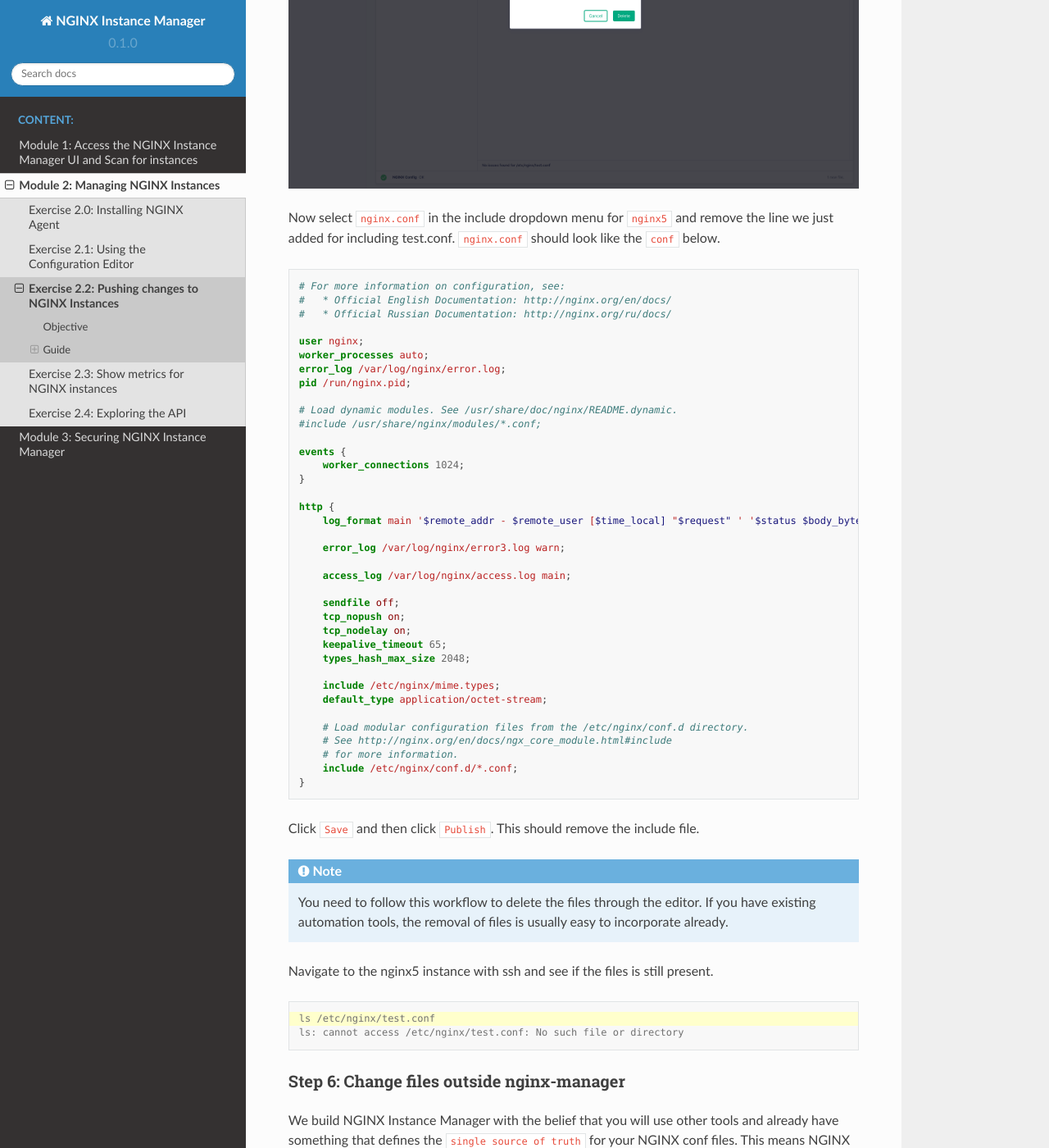
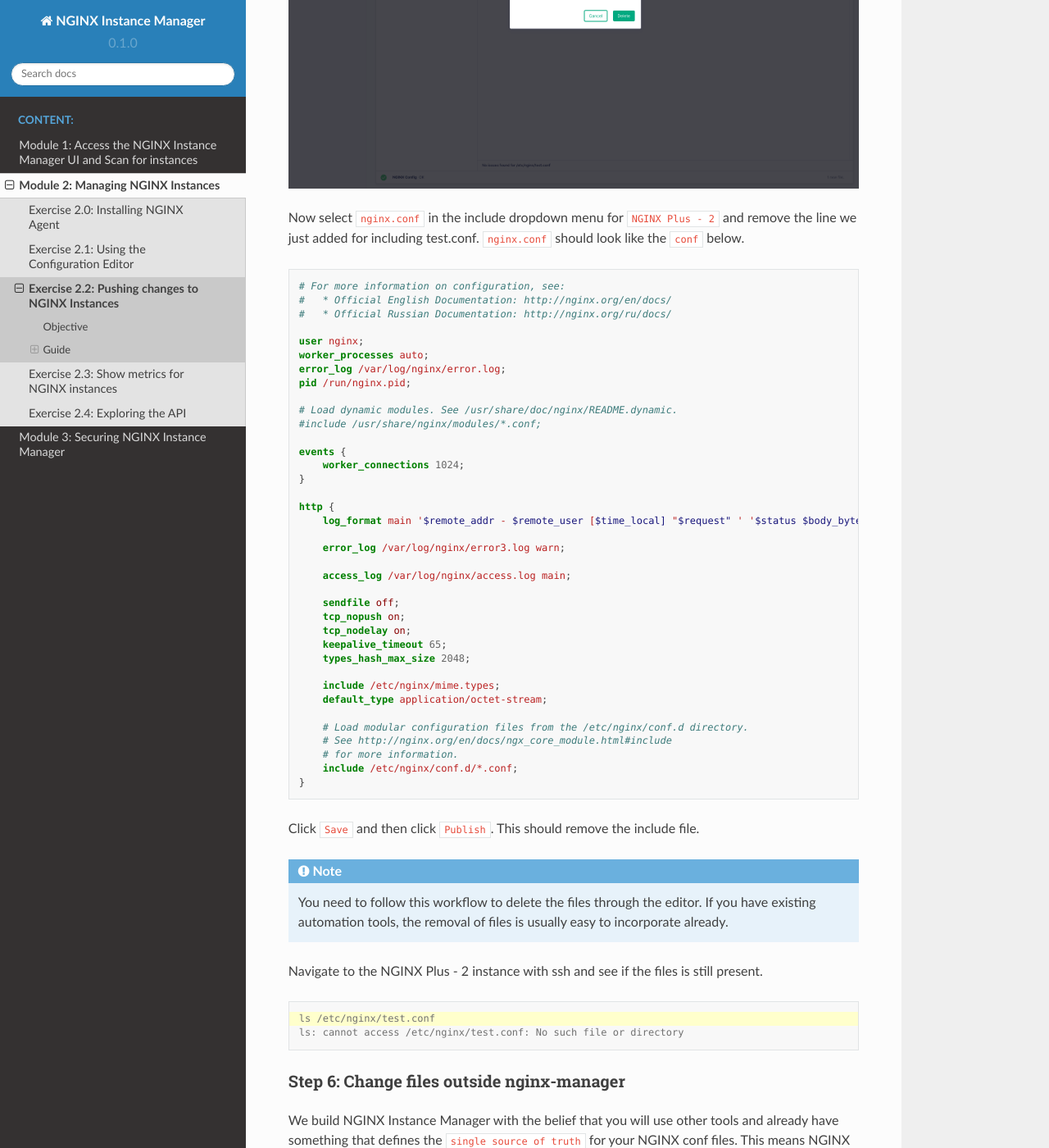
Before and after one commit to GBond/nginx-instance-manager-lab, a Sphinx documentation site: the page built from docs/source/module2/2.2-change-conf.rst, in a window 1280 px wide and 1400 px high, scrolled down 10856 px. Shown: the whole window at 82% size. Built offline with Sphinx 7.4.7 and the Read the Docs theme 2.0.0, drawn with Linux system fonts in a browser that asks for light colours; pages that are not in the unit, such as notebooks, are missing from menus; some of the changed text lies outside the part shown.

Commit message:
Update 2.2-change-conf.rst

```diff
--- a/docs/source/module2/2.2-change-conf.rst
+++ b/docs/source/module2/2.2-change-conf.rst
@@ -139,7 +139,7 @@
 Step 4: Adding files
 --------------------
 
-For this step, we are going to use the editor and the ssh session to ``nginx5``.
+For this step, we are going to use the editor and the ssh session to ``NGINX Plus - 2``.
 
 In the editor click the icon ``Add File``.
 
@@ -230,7 +230,7 @@
 
 .. image:: ./UI-nginx5-delete-test.png
 
-Now select ``nginx.conf`` in the include dropdown menu for ``nginx5`` and remove the line we just added for including test.conf.
+Now select ``nginx.conf`` in the include dropdown menu for ``NGINX Plus - 2`` and remove the line we just added for including test.conf.
 ``nginx.conf`` should look like the ``conf`` below.
 
 .. code-block:: nginx
@@ -281,7 +281,7 @@
     If you have existing automation tools, the removal of files is usually
     easy to incorporate already.
 
-Navigate to the nginx5 instance with ssh and see if the files is still present.
+Navigate to the NGINX Plus - 2 instance with ssh and see if the files is still present.
 
 .. code-block:: shell-session
     :emphasize-lines: 1
@@ -364,7 +364,7 @@
     If you did, simply change the line back to ``error.log`` and Save and Publish.
     Then change it to ``error2.log`` and click ``Save``.
 
-SSH to ``nginx5`` and run the following command to see what changed.
+SSH to ``NGINX Plus - 2`` and run the following command to see what changed.
 
 .. code-block:: shell-session
     :emphasize-lines: 1,4
```
